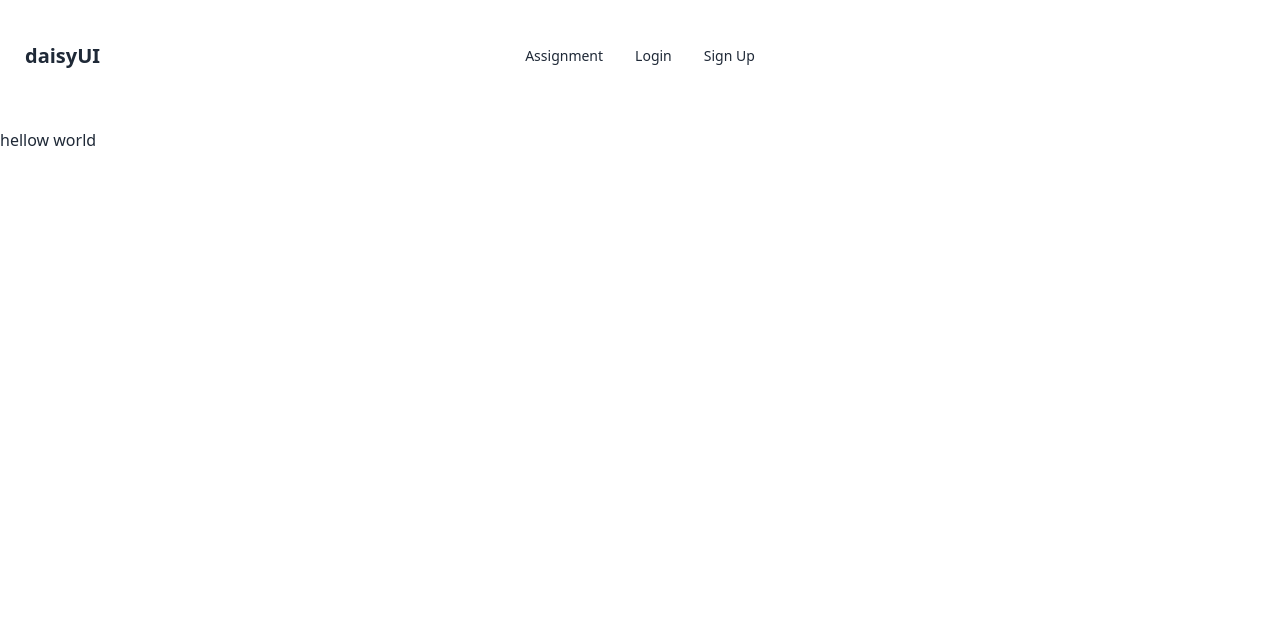
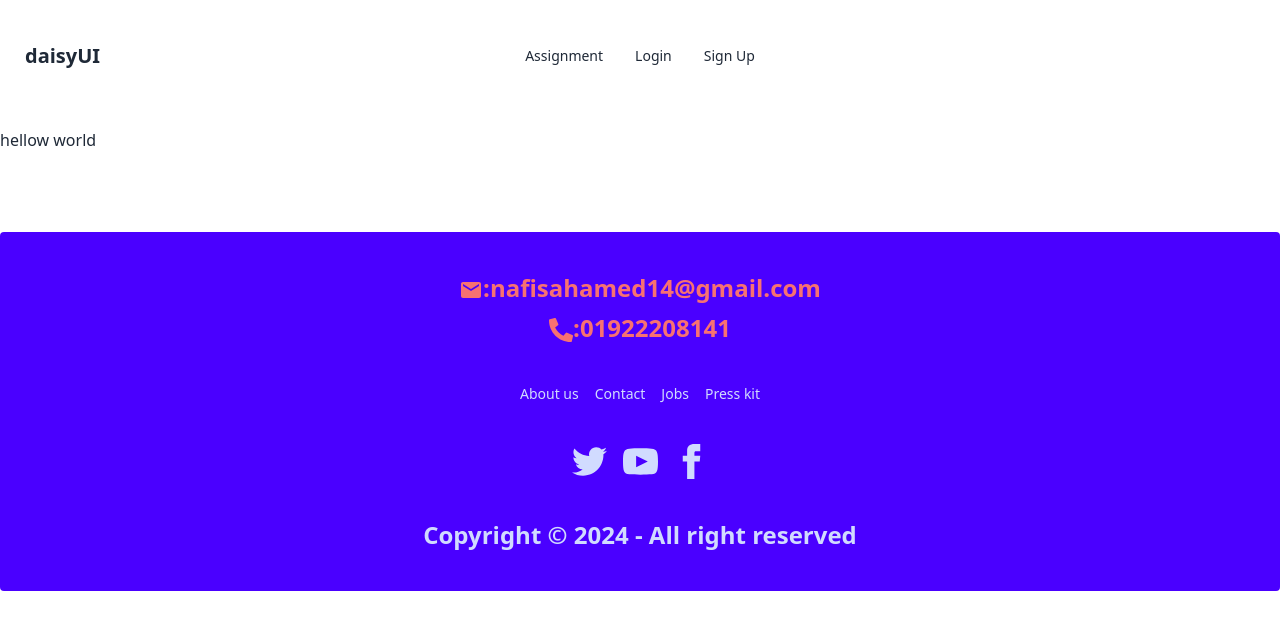
Before and after one commit to nafis200/assignmnet11-client, a React (Vite) app: page / in a window 1280 px wide. Shown: the top 630 px of the page. Built offline with nearby package versions, Linux system fonts and the light colour scheme; no server answers.

Commit message:
footer add

```diff
--- /dev/null
+++ b/src/components/Footer.jsx
@@ -0,0 +1,33 @@
+
+import { MdLocalPostOffice } from "react-icons/md";
+import { FaPhoneAlt } from "react-icons/fa";
+const Footer = () => {
+    return (
+        <footer className="footer footer-center lg:p-10 md:p-5 p-4 mb-0  bg-primary text-primary-content rounded mt-20">
+        <div className="">
+        <p className="font-bold lg:text-2xl flex md:text-2xl text-red-400"> <span className="flex items-center mt-1"><MdLocalPostOffice  /></span>
+        :nafisahamed14@gmail.com</p>
+        <p className="font-bold lg:text-2xl flex md:text-2xl text-red-400"> <span className="flex items-center mt-1"> <FaPhoneAlt /></span>
+        :01922208141</p>
+        </div>
+        <nav className="lg:grid md:grid lg:grid-flow-col md:grid-flow-col gap-4">
+          <a className="link link-hover">About us</a>
+          <a className="link link-hover">Contact</a>
+          <a className="link link-hover">Jobs</a>
+          <a className="link link-hover">Press kit</a>
+        </nav>
+        <nav>
+          <div className="grid grid-flow-col gap-4">
+            <a><svg xmlns="http://www.w3.org/2000/svg" width="35" height="35" viewBox="0 0 24 24" className="fill-current"><path d="M24 4.557c-.883.392-1.832.656-2.828.775 1.017-.609 1.798-1.574 2.165-2.724-.951.564-2.005.974-3.127 1.195-.897-.957-2.178-1.555-3.594-1.555-3.179 0-5.515 2.966-4.797 6.045-4.091-.205-7.719-2.165-10.148-5.144-1.29 2.213-.669 5.108 1.523 6.574-.806-.026-1.566-.247-2.229-.616-.054 2.281 1.581 4.415 3.949 4.89-.693.188-1.452.232-2.224.084.626 1.956 2.444 3.379 4.6 3.419-2.07 1.623-4.678 2.348-7.29 2.04 2.179 1.397 4.768 2.212 7.548 2.212 9.142 0 14.307-7.721 13.995-14.646.962-.695 1.797-1.562 2.457-2.549z"></path></svg></a>
+            <a><svg xmlns="http://www.w3.org/2000/svg" width="35" height="35" viewBox="0 0 24 24" className="fill-current"><path d="M19.615 3.184c-3.604-.246-11.631-.245-15.23 0-3.897.266-4.356 2.62-4.385 8.816.029 6.185.484 8.549 4.385 8.816 3.6.245 11.626.246 15.23 0 3.897-.266 4.356-2.62 4.385-8.816-.029-6.185-.484-8.549-4.385-8.816zm-10.615 12.816v-8l8 3.993-8 4.007z"></path></svg></a>
+            <a><svg xmlns="http://www.w3.org/2000/svg" width="35" height="35" viewBox="0 0 24 24" className="fill-current"><path d="M9 8h-3v4h3v12h5v-12h3.642l.358-4h-4v-1.667c0-.955.192-1.333 1.115-1.333h2.885v-5h-3.808c-3.596 0-5.192 1.583-5.192 4.615v3.385z"></path></svg></a>
+          </div>
+        </nav>
+        <aside className="text-center">
+          <p className="font-bold lg:text-2xl md:text-2xl">Copyright © 2024 - All right reserved </p>
+        </aside>
+      </footer>
+    );
+};
+
+export default Footer;
--- a/src/components/Main.jsx
+++ b/src/components/Main.jsx
@@ -1,5 +1,6 @@
 import { Outlet } from "react-router";
 import Navbar from "./Navbar";
+import Footer from "./Footer";
 
 
 
@@ -8,6 +9,7 @@ const Main = () => {
         <div>
             <Navbar></Navbar>
             <Outlet></Outlet>
+            <Footer></Footer>
         </div>
     );
 };
--- a/src/components/Navbar.jsx
+++ b/src/components/Navbar.jsx
@@ -41,7 +41,7 @@ const Navbar = () => {
             <div tabIndex={0}>Use avatar</div>
             <ul tabIndex={0} className="dropdown-content z-[1] menu p-4 shadow bg-base-100 rounded-box w-52">
 
-            <li><Link to="/my">My assignment</Link></li>
+            <li><Link to="/my">My attempt assignment</Link></li>
             </ul>
            </div>
             </Link>{" "}
```
